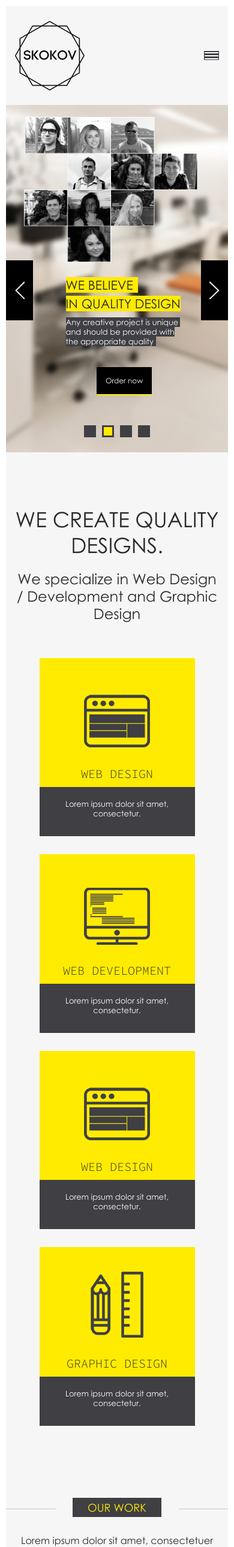
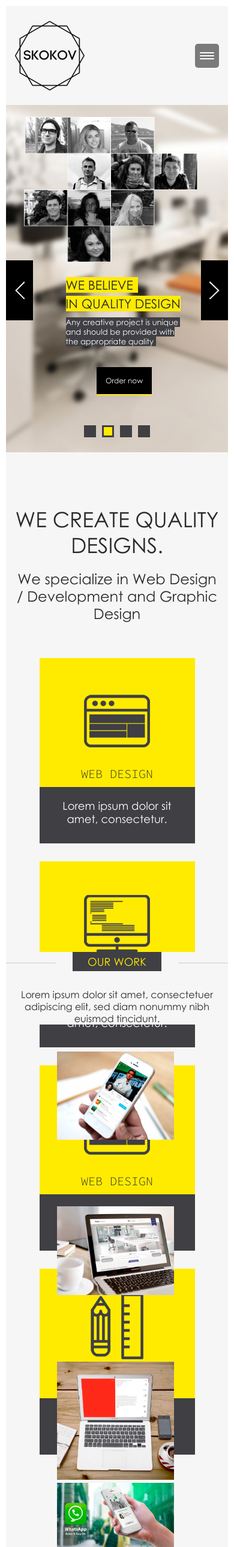
Before and after one commit to OksanaRozsokha/lesson14, a PHP site: page / in a window 390 px wide. Shown: the top 2579 px of the page at 60% size. Run offline with PHP 8.4, Linux system fonts and the light colour scheme; some web fonts are replaced.

Commit message:
responsive

```diff
--- a/css/lib/slick.css
+++ b/css/lib/slick.css
@@ -5,6 +5,7 @@
 
     display: block;
     box-sizing: border-box;
+    outline: noone;
 
     -webkit-user-select: none;
        -moz-user-select: none;
@@ -21,7 +22,7 @@
 .slick-list
 {
     position: relative;
-
+    outline: none;
     display: block;
     overflow: hidden;
 
--- a/css/screen.css
+++ b/css/screen.css
@@ -146,12 +146,15 @@ h1 {
     display: block;
     width: 25px;
     height: 15px;
+    padding: 20px;
     background: url("../img/menu-burger.png") 50% 50% no-repeat;
-    background-color: #3f3f44;
-    border: 1px solid #3f3f44;
+    background-color: rgba(0, 0, 0, 0.5);
     text-indent: -9999px;
     float: right;
     outline: none;
+    -moz-border-radius: 5px;
+    -webkit-border-radius: 5px;
+    border-radius: 5px;
   }
 }
 
@@ -287,6 +290,16 @@ button {
   left: 3%;
   padding-top: 60px;
 }
+@media (min-width: 1600px) {
+  .text-wrap {
+    padding-top: 120px;
+  }
+}
+@media (min-width: 1126px) and (max-width: 1235px) {
+  .text-wrap {
+    padding-top: 30px;
+  }
+}
 @media only screen and (max-width: 479px) {
   .text-wrap {
     padding-top: 25px;
@@ -399,6 +412,9 @@ button {
   margin-bottom: 20px;
 }
 
+.designs-list {
+  height: 400px;
+}
 .designs-list li {
   margin-bottom: 30px;
 }
@@ -406,10 +422,17 @@ button {
   display: none;
 }
 .designs-list li:hover .square {
-  visibility: visible;
+  display: block;
 }
 .designs-list li:hover .hover-words {
   visibility: visible;
+}
+.designs-list li:hover .text-block {
+  padding: 0 10px 30px;
+}
+.designs-list li:hover .text-block p {
+  text-transform: uppercase;
+  font: 20px "code", serif;
 }
 @media only screen and (min-width: 480px) and (max-width: 767px) {
   .designs-list li {
@@ -425,12 +448,11 @@ button {
   padding: 0 30px 30px;
   background: #3f3f44;
   text-align: center;
-  -moz-transition-duration: 0.5s;
-  -o-transition-duration: 0.5s;
-  -webkit-transition-duration: 0.5s;
-  transition-duration: 0.5s;
   font: 13px "century-gothic", sans-serif;
   color: #fff;
+}
+.designs-list .text-block p {
+  font-size: 18px;
 }
 .designs-list .text-block .hover-words {
   font-size: 10px;
@@ -517,14 +539,17 @@ button {
 .square {
   position: absolute;
   bottom: 40%;
-  display: block;
+  display: none;
   width: 20px;
   height: 20px;
   -webkit-transform: rotate(45deg);
   transform: rotate(45deg);
   background: #3f3f44;
   text-indent: -9999px;
-  visibility: hidden;
+  -moz-transition-duration: 0.5s;
+  -o-transition-duration: 0.5s;
+  -webkit-transition-duration: 0.5s;
+  transition-duration: 0.5s;
 }
 
 .yellow {
@@ -607,14 +632,14 @@ img {
   max-width: 100%;
   height: auto;
 }
-@media only screen and (max-width: 479px) {
-  img {
-    width: 100%;
-  }
-}
 
 .grid {
   margin: 0 auto;
+}
+@media only screen and (max-width: 479px) {
+  .grid {
+    position: static;
+  }
 }
 
 .grid-item {
@@ -623,7 +648,7 @@ img {
 }
 @media only screen and (max-width: 479px) {
   .grid-item {
-    width: 50%;
+    position: static;
   }
 }
 
@@ -632,6 +657,7 @@ img {
 }
 @media only screen and (max-width: 479px) {
   .grid-item--width2 {
+    position: static;
     width: 100%;
   }
 }
--- a/js/main.js
+++ b/js/main.js
@@ -8,27 +8,29 @@ $(document).ready(function () {
         arrows: true
     });
 
-    $('.design-list li').mouseover(function () {
+    $('.designs-list li').mouseover(function () {
        $(this).children('.jq-text').find('p').text('Redesigning width personality');
+       // $(this).children().find('.hover-block').fadeOut(50);
     });
-    $('.design-list li').mouseout(function () {
+    $('.designs-list li').mouseout(function () {
         $(this).children('.jq-text').find('p').text('Lorem ipsum dolor sit amet,consectetur.');
+        // $(this).children().find('.hover-block').fadeIn(50);
     });
 
-    $('.grid').masonry({
+    $('.grid').masonry ({
         // options
         itemSelector: '.grid-item',
         columnWidth: 200,
-        fitWidth: true,
-        responsive: [
-            {
-                breakpoint: 420,
-                settings: {
-                    fitWidth: false
-                }
-            }
-        ]
+        fitWidth: true
     });
+    $('.grid').on( 'click', '.grid-item', function() {
+        // remove clicked element
+        $('.grid').masonry( 'remove', this )
+        // layout remaining item elements
+            .masonry('layout');
+    });
+
+
     $('.clients-list').slick({
         infinite: true,
         slidesToShow: 8,
@@ -41,17 +43,13 @@ $(document).ready(function () {
             {
                 breakpoint: 768,
                 settings: {
-                    centerMode: true,
-                    centerPadding: '40px',
                     slidesToShow: 3
                 }
             },
             {
                 breakpoint: 480,
                 settings: {
-                    centerMode: true,
-                    centerPadding: '40px',
-                    slidesToShow: 1
+                    slidesToShow: 2
                 }
             }
         ]
--- a/scss/layout/_header.scss
+++ b/scss/layout/_header.scss
@@ -39,11 +39,13 @@ h1 {
     display: block;
     width: 25px;
     height: 15px;
+    padding: 20px;
     @include small-bg("../img/menu-burger.png");
-    background-color: $grey;
-    border: 1px solid $grey;
+    background-color: rgba(0,0,0, 0.5);
     text-indent: -9999px;
     float: right;
     outline: none;
+   @include border-radius(5px);
+
   }
 }
--- a/scss/sections/_designs.scss
+++ b/scss/sections/_designs.scss
@@ -10,6 +10,7 @@
   }
 }
 .designs-list {
+  height: 400px;
   li {
     margin-bottom: 30px;
     &:hover {
@@ -17,10 +18,17 @@
         display: none;
       }
       .square {
-        visibility: visible;
+        display: block;
       }
       .hover-words {
         visibility: visible;
+      }
+      .text-block {
+        padding: 0 10px 30px;
+        p {
+          text-transform: uppercase;
+         @include  code-font(20px);
+        }
       }
     }
     @include respond-to(wide-handhelds) {
@@ -34,9 +42,11 @@
     padding: 0 30px 30px;
     background: $grey;
     text-align: center;
-    @include transition-duration(0.5s);
     @include century-gothic(13px);
     color: $white;
+    p {
+      font-size: 18px;
+    }
     .hover-words {
       font-size: 10px;
       margin-top: 10px;
@@ -109,13 +119,13 @@
 .square {
   position: absolute;
   bottom: 40%;
-  display: block;
+  display: none;
   width: 20px;
   height: 20px;
   @include rotate(45deg);
   background: $grey;
   text-indent: -9999px;
-  visibility: hidden;
+  @include transition-duration(0.5s);
 
 }
 .yellow {
--- a/scss/sections/_intro.scss
+++ b/scss/sections/_intro.scss
@@ -30,6 +30,12 @@
   position: relative;
   left: 3%;
   padding-top: 60px;
+  @media (min-width: 1600px) {
+    padding-top: 120px;
+  }
+  @media (min-width: 1126px)and(max-width: 1235px) {
+    padding-top: 30px;
+  }
   @include respond-to(handhelds) {
     padding-top: 25px;
   }
--- a/scss/sections/_our-work.scss
+++ b/scss/sections/_our-work.scss
@@ -65,31 +65,25 @@
 img {
   max-width: 100%;
   height: auto;
-  @include respond-to(handhelds) {
-    width: 100%;
-  }
 }
 .grid {
   margin: 0 auto;
+  @include respond-to(handhelds) {
+    position: static;
+  }
 }
 .grid-item {
   width: 200px;
   padding-right: 5px;
   @include respond-to(handhelds) {
-    width: 50%;
+    position: static;
   }
-  //@media (max-width: 420px) {
-  //  width: 200px;
-  //  display: -webkit-inline-flex;
-  //  display: inline-flex;
-  //}
 }
+
 .grid-item--width2 {
   width: 400px;
   @include respond-to(handhelds) {
+    position: static;
     width: 100%;
   }
-  //@media (max-width: 420px) {
-  //  width: 265px;
-  //}
 }
```
